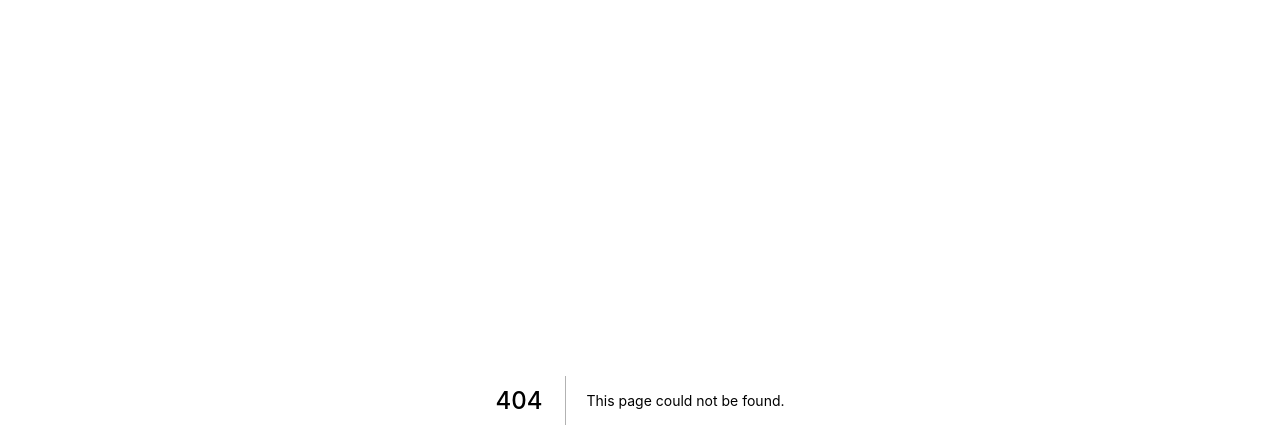
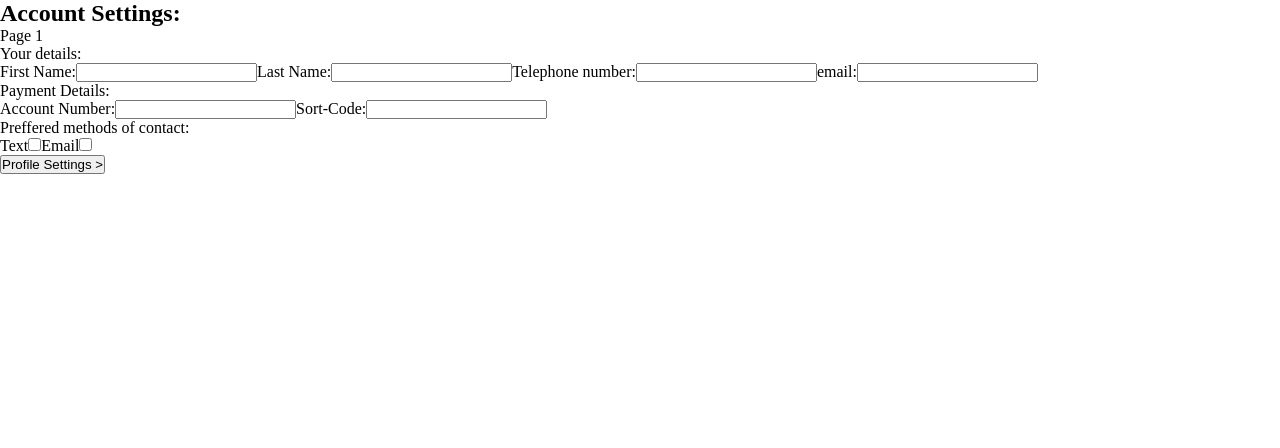
Before and after one commit to SchoolOfCode/final-project-stretch-goals, a Next.js app in the folder client/: page /components/TutorAccountSettingsForm in a window 1280 px wide. Before the commit this address had no page. Shown: the top 448 px of the page. Built offline with nearby package versions, Linux system fonts and the light colour scheme; a web font is replaced by a local one.

Commit message:
began making an account settings form for tutor

```diff
--- /dev/null
+++ b/client/pages/components/TutorAccountSettingsForm/index.js
@@ -0,0 +1,92 @@
+import React, { useState } from "react";
+
+const initialState = {
+  firstName: "",
+  lastName: "",
+  tel: null,
+  email: "",
+  textContact: false,
+  emailContact: false
+};
+
+export default function TutorAccountSettingsForm() {
+  const [tutorSettings, setTutorSettings] = useState(initialState);
+  return (
+    <>
+      <h2>Account Settings:</h2>
+      <p>Page 1</p>
+      <form>
+        <div>
+          {" "}
+          Your details:
+          <br />
+          <label for="first">
+            First Name:
+            <input name="first" type="text"></input>
+          </label>
+          <label for="last">
+            Last Name:
+            <input name="last" type="text"></input>
+          </label>
+          <label for="phone">
+            Telephone number:
+            <input name="phone" type="text"></input>
+          </label>
+          <label for="email">
+            email:
+            <input name="email" type="text"></input>
+          </label>
+        </div>
+        <div>
+          Payment Details:
+          <br />
+          <label for="accNum">
+            Account Number:
+            <input name="accNum" type="text"></input>
+          </label>
+          <label for="sortCode">
+            Sort-Code:
+            <input name="sortCode" type="text"></input>
+          </label>
+        </div>
+        <div>
+          <p>Preffered methods of contact:</p>
+          <label>
+            Text
+            <input type="checkbox"></input>
+          </label>
+          <label>
+            Email
+            <input type="checkbox"></input>
+          </label>
+        </div>
+        <button>Profile Settings ></button>
+      </form>
+    </>
+  );
+}
+
+// PLAN FOR TUTOR ACOUNT SETTINGS:
+
+// COMPONENTS:
+
+// PAGE 1
+// A form to update/store important information such as:
+//  - First and Last name
+//  - Payment details (INT)
+//  - Phone number (INT)
+//  - email (TEXT)
+
+// PAGE 2
+// 2nd half of the form will contain profile settings and will include all of the other keys in our DB table:
+// - subjects (text) - drop down menu OR input field
+// - videoURL (text) - may try and install "upload image" feature
+// - imgURL(text) - may try and install "upload vid" feature
+// - bio (text) - input field large text box
+// - level (text) - input field OR drop down menu
+// - price (int) - slider or dropdown menu
+// - location (text) - input field text with auto complete
+// - experience (int) - slider or input field
+
+// STATE:
+// Initial state will contain all state for each input.
--- /dev/null
+++ b/client/pages/tutorpage.js
@@ -0,0 +1,6 @@
+import React from "react";
+import TutorAccountSettingsForm from "./components/TutorAccountSettingsForm/index";
+
+export default function Tutorpage() {
+  return <TutorAccountSettingsForm />;
+}
```
